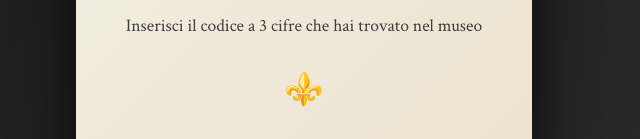
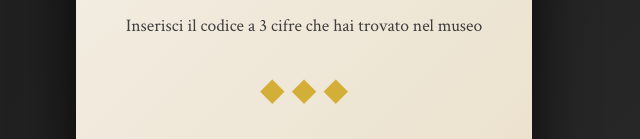
Before and after one commit to LoSbara/evento-musei, a plain HTML site: page unlock.html in a window 1280 px wide. Shown: the part 284-423 px from the top of the page, without its empty margins (336-976 px from the left). Drawn offline with nearby package versions, Linux system fonts and the light colour scheme.

Commit message:
fix: Remove Florence-related emoji from unlock page

```diff
--- a/unlock.html
+++ b/unlock.html
@@ -144,7 +144,7 @@
         <div class="lock-icon">🔐</div>
         <h1>Sblocca il Mistero</h1>
         <p>Inserisci il codice a 3 cifre che hai trovato nel museo</p>
-        <div class="decorator">⚜️</div>
+        <div class="decorator">◆  ◆  ◆</div>
 
         <div class="code-input-container">
             <input type="number" class="code-input" id="digit1" placeholder="?" min="1" max="9" maxlength="1">
```
